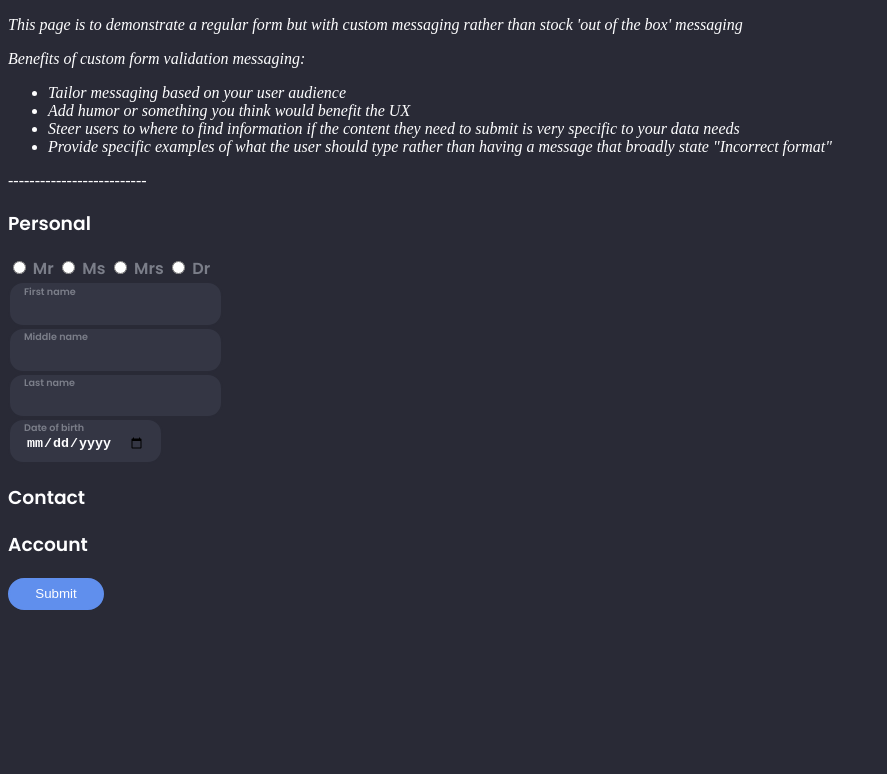
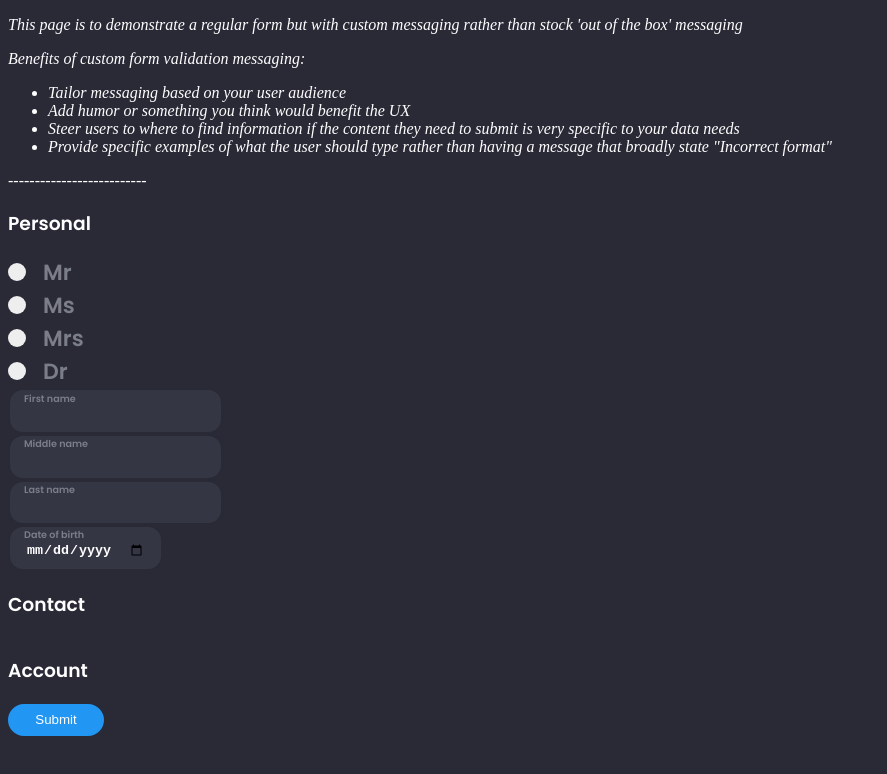
Before and after one commit to fjuren/custom-form, a plain HTML site: page index.html in a window 1280 px wide. Shown: the whole page, without its empty margins (0-887 px from the left). Drawn offline with Linux system fonts and the light colour scheme.

Commit message:
Stylized radio buttons

```diff
--- a/index.html
+++ b/index.html
@@ -29,15 +29,23 @@
         <!-- novalidate remoes stock form validation -->
         <form action="#" autocomplete="off">
             <h3>Personal</h3>
-            <div id="radio">
-                <input type="radio" name="title" id="titleMr">
-                <label for="titleMr">Mr</label>
-                <input type="radio" name="title" id="titleMs">
-                <label for="titleMs">Ms</label>
-                <input type="radio" name="title" id="titleMrs">
-                <label for="titleMrs">Mrs</label>
-                <input type="radio" name="title" id="titleDr">
-                <label for="titleDr">Dr</label>
+            <div id="radio-group">
+                <label class="radio" for="titleMr">Mr
+                    <input type="radio" name="title" id="titleMr">
+                    <span class="bullet"></span>
+                </label>
+                <label  class="radio"for="titleMs">Ms
+                    <input type="radio" name="title" id="titleMs">
+                    <span class="bullet"></span>
+                </label>
+                <label class="radio" for="titleMrs">Mrs
+                    <input type="radio" name="title" id="titleMrs">
+                    <span class="bullet"></span>
+                </label>
+                <label class="radio" for="titleDr">Dr
+                    <input type="radio" name="title" id="titleDr">
+                    <span class="bullet"></span>
+                </label>
             </div>
             <div class="boxes">
                 <div class="input-group">
--- a/styles.css
+++ b/styles.css
@@ -12,10 +12,56 @@ form {
     /* border-color: black; */
 }
 
+#radio-group {
+    display: grid;
+}
+
+.radio {
+    display: block;
+    position: relative;
+    padding-left: 35px;
+    cursor: pointer;
+    font-size: 22px;
+    -webkit-user-select: none;
+    -moz-user-select: none;
+    -ms-user-select: none;
+    user-select: none;
+}
+/* Hide the browser's default radio button */
+.radio input {
+    position: absolute;
+    opacity: 0;
+    cursor: pointer;
+    height: 0;
+    width: 0;
+}
+  /* Create a custom radio button */
+.bullet {
+    position: absolute;
+    top: 7px;
+    left: 0;
+    height: 18px;
+    width: 18px;
+    background-color: #eee;
+    border-radius: 50%;
+  }
+  /* On mouse-over, add a grey background color */
+.radio:hover input ~ .bullet {
+    background-color: #ccc;
+  }
+
+  /* When the radio button is checked, add a blue background */
+.radio input:checked ~ .bullet {
+    background-color: #2196F3;
+}
+
 label {
     color: #7B7E89;
 }
 
+.boxes {
+    display: grid;
+}
 .boxes input {
     display: block;
     color: #FEFEFF;
@@ -50,14 +96,17 @@ label {
 }
 
 #submitButton {
-    background-color: #608FED;
-    border-color: #608FED;
+    background-color: #2196F3;
+    border-color: #2196F3;
     border-style: solid;
     color:#FEFEFF;
     border-radius: 25px;
     height: 2rem;
     width: 6rem;
 }
+#submitButton:hover {
+    cursor: pointer;
+}
 
 /* .required:after {
     content:" *";
```
